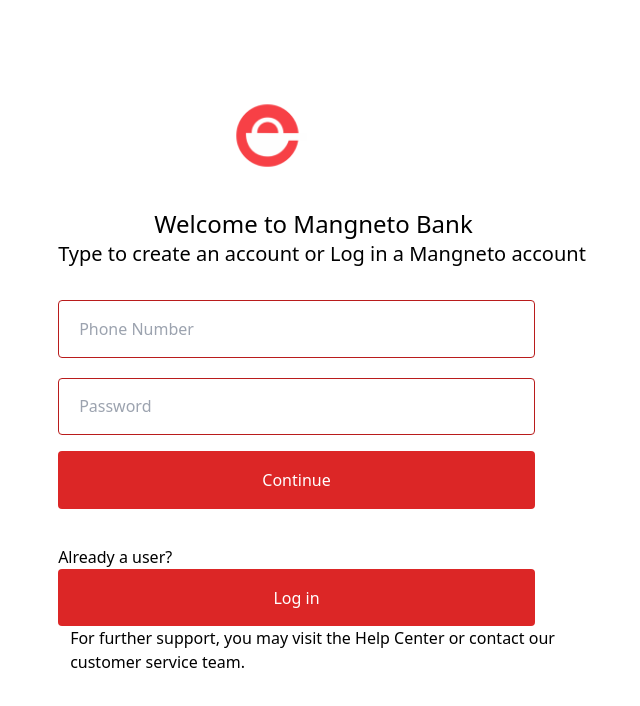
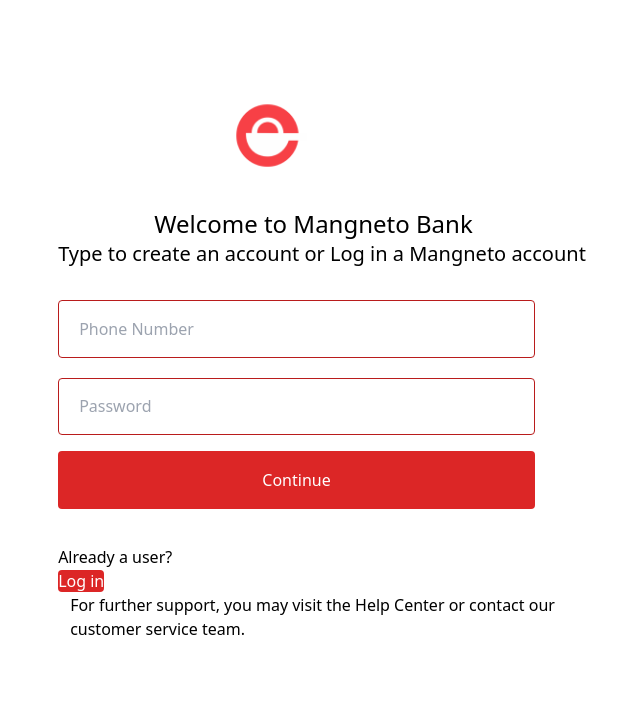
Before and after one commit to chiiddy/BankApp_FrontEnd, a React (Create React App) app: page / in a window 1280 px wide. Shown: the top 706 px of the page, without its empty margins (318-958 px from the left). Built offline with nearby package versions, Linux system fonts and the light colour scheme.

Commit message:
magneto bank applicatioonn

```diff
--- a/src/pages/Signin.jsx
+++ b/src/pages/Signin.jsx
@@ -53,11 +53,11 @@ export default function Signin() {
                 <input type='password' placeholder='Password' required id='password' value={inputs.password} onChange={handleOnChange}  className='w-[29.8rem] h-[3.6rem] border border-red-700 rounded pl-5' />
                 </div>
             </div>
-            <Link to='/Home'><button className='w-[29.8rem] h-[3.6rem] bg-red-600 rounded text-white mt-4 '>Continue</button></Link>
+            <button className='w-[29.8rem] h-[3.6rem] bg-red-600 rounded text-white mt-4 '>Continue</button>
             </form>
             <div className='mt-9'>
                 <p>Already a user?</p>
-               <Link to='/Login'> <button className='w-[29.8rem] h-[3.6rem] bg-red-600 rounded text-white' >Log in</button></Link>
+               <Link to='/Login' className='w-[29.8rem] h-[3.6rem] bg-red-600 rounded text-white' >Log in</Link>
                 <div>
                     <p className='font-thin ml-3'>For further support, you may visit the Help Center or contact our <br></br>customer service team.</p>
                 </div>
```
